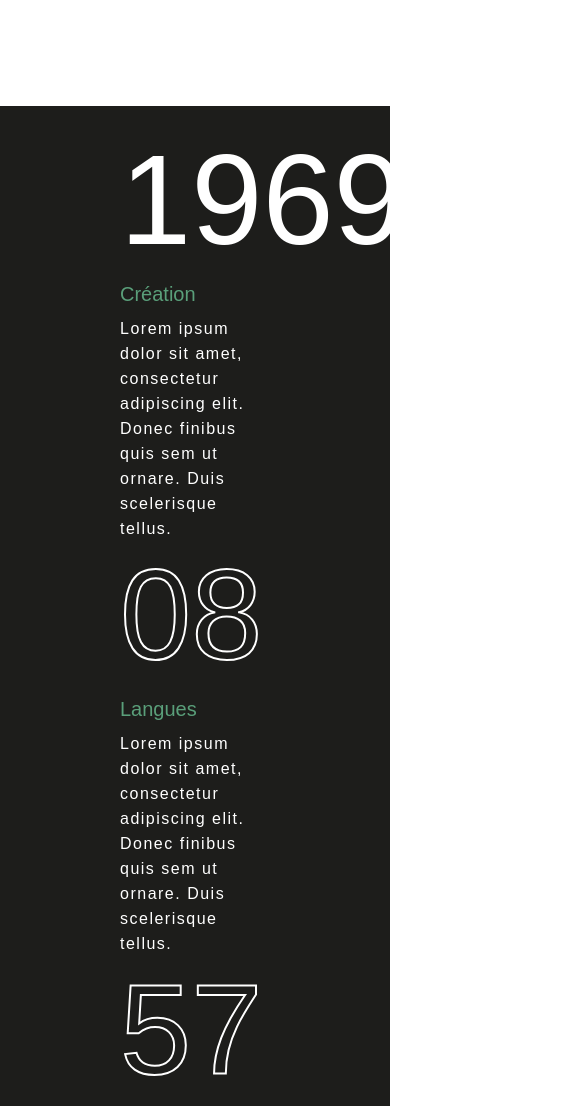
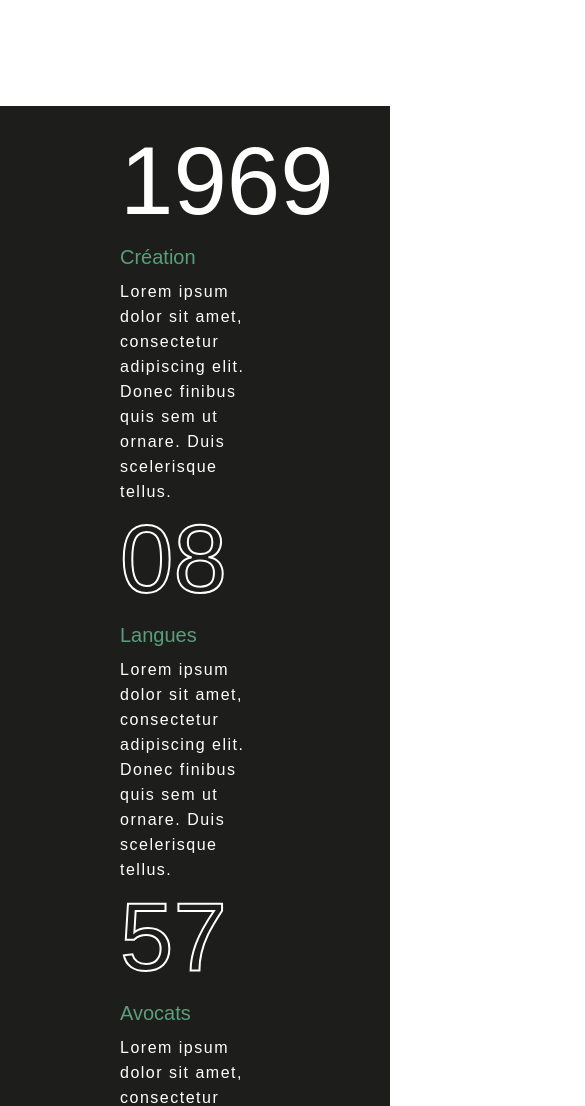
Before and after one commit to jawad-ch/adaltyTest, a plain HTML site: page index.html in a window 390 px wide. Shown: the part 1860-2966 px from the top of the page, 585 px wide, since content can reach past the window. Drawn offline with Linux system fonts and the light colour scheme.

Commit message:
add overflow hiden to html and body

```diff
--- a/css/style.css
+++ b/css/style.css
@@ -63,6 +63,7 @@ button {
   background: transparent;
 }
 
+html,
 body {
   overflow-x: hidden;
 }
@@ -1058,6 +1059,10 @@ main {
     height: unset;
     padding: 0 100px;
   }
+
+  .numbers .numbers-details .box .num {
+    font-size: 6rem;
+  }
 }
 
 /* Small devices (portrait tablets and large phones, 600px and up) */
```
